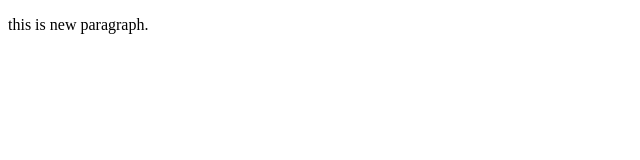
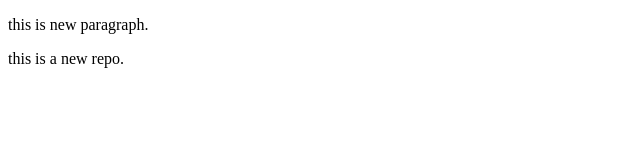
Before and after one commit to gitpushRiya/localrepoo, a plain HTML site: page index.html in a window 1280 px wide. Shown: the full height of the page, 0-640 px from the left. Drawn offline with Linux system fonts and the light colour scheme.

Commit message:
added new feature

```diff
--- a/index.html
+++ b/index.html
@@ -9,5 +9,6 @@
     <p>
         this is new paragraph.
     </p>
+    <p>this is a new repo. </p>
 </body>
 </html>
```
